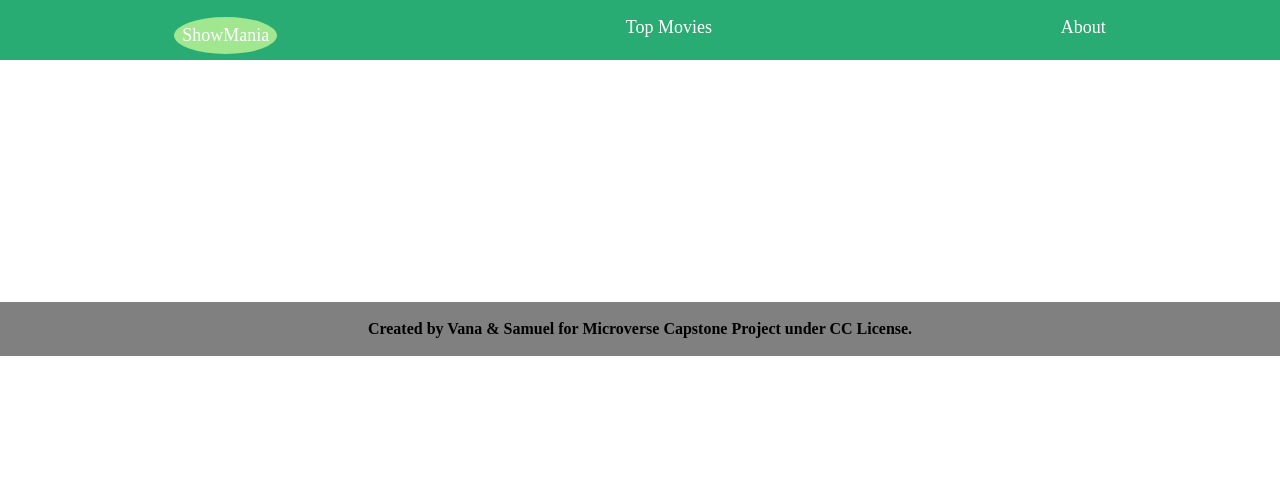
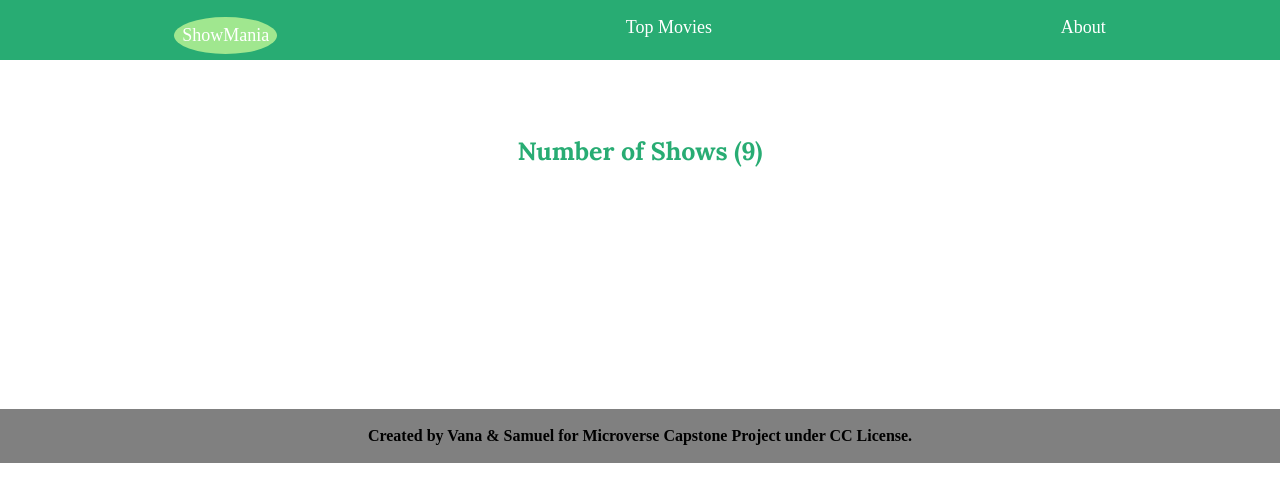
Before and after one commit to mugishasam123/Show-Mania, a website built with webpack: page src/index.html in a window 1280 px wide. Built offline with nearby package versions, Linux system fonts and the light colour scheme; no server answers.

Commit message:
Include show Counter

```diff
--- a/src/css/index.css
+++ b/src/css/index.css
@@ -207,3 +207,13 @@ textarea:focus {
   align-items: center;
   gap: 5px;
 }
+
+.main {
+  display: flex;
+  justify-content: center;
+  padding-top: 50px;
+  font-family: 'Lora', 'Sora', sans-serif;
+  font-size: 25px;
+  font-weight: bold;
+  color: #28ac73;
+}
--- a/src/index.html
+++ b/src/index.html
@@ -15,6 +15,9 @@
         <li>About</li>
       </ul>
     </header>
+    <main>
+      <p class= main> Number of Shows (9)</p>
+    </main>
 
     <section class="popup-section"></section>
 
```
